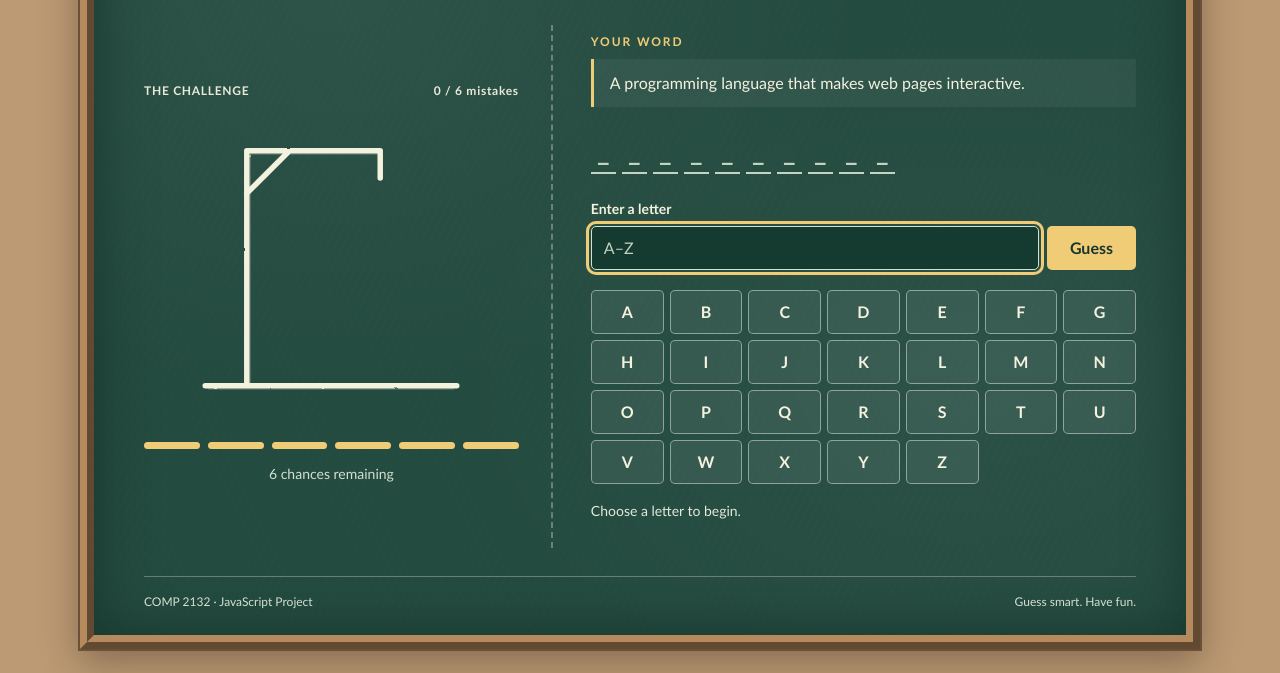
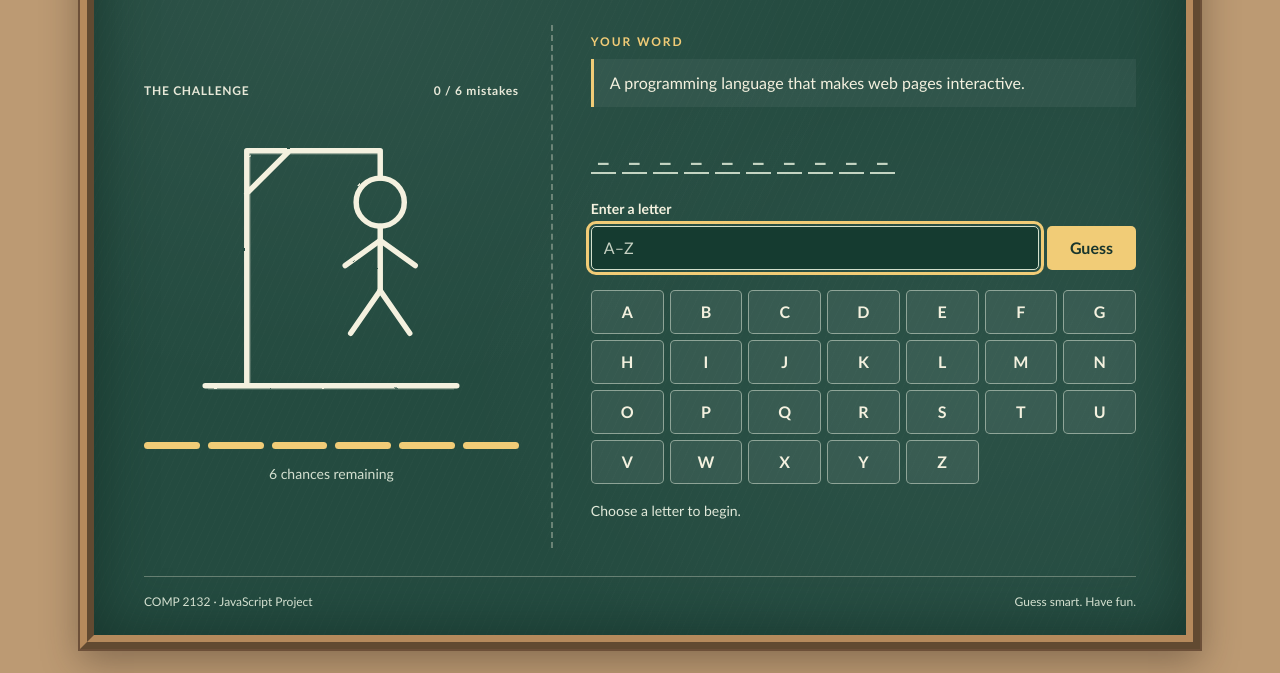
Before and after one commit to ATTENT10N-9975/COMP2132-Hangman, a website: page index.html in a window 1280 px wide. Shown: the part 253-926 px from the top of the page. Drawn offline with Linux system fonts and the light colour scheme.

Commit message:
Remove chalk figure parts on incorrect guesses

```diff
--- a/index.html
+++ b/index.html
@@ -17,7 +17,7 @@
         <section class="game" aria-label="Hangman game">
             <aside class="visual">
                 <div class="visual-top"><span>THE CHALLENGE</span><span id="counter">0 / 6 mistakes</span></div>
-                <img id="hangman" src="images/hangman-0.svg" alt="Hangman with zero mistakes" width="320" height="280">
+                <img id="hangman" src="images/hangman-6.svg" alt="Complete chalk figure with zero mistakes" width="320" height="280">
                 <div id="chances" class="chances" aria-hidden="true"></div>
                 <p id="remaining">6 chances remaining</p>
             </aside>
--- a/js/game.js
+++ b/js/game.js
@@ -104,7 +104,8 @@ function renderGame() {
         tile.textContent = revealed ? letter : '_';
         elements.word.append(tile);
     }
-    elements.image.src = `images/hangman-${game.mistakes}.svg`;
+    // The figure starts complete and loses one part for each incorrect guess.
+    elements.image.src = `images/hangman-${MAX_MISTAKES - game.mistakes}.svg`;
     elements.image.alt = `Hangman drawing: ${game.mistakes} of ${MAX_MISTAKES} mistakes`;
     elements.counter.textContent = `${game.mistakes} / ${MAX_MISTAKES} mistakes`;
     const remaining = MAX_MISTAKES - game.mistakes;
```
Also changed, not shown: README.md.
